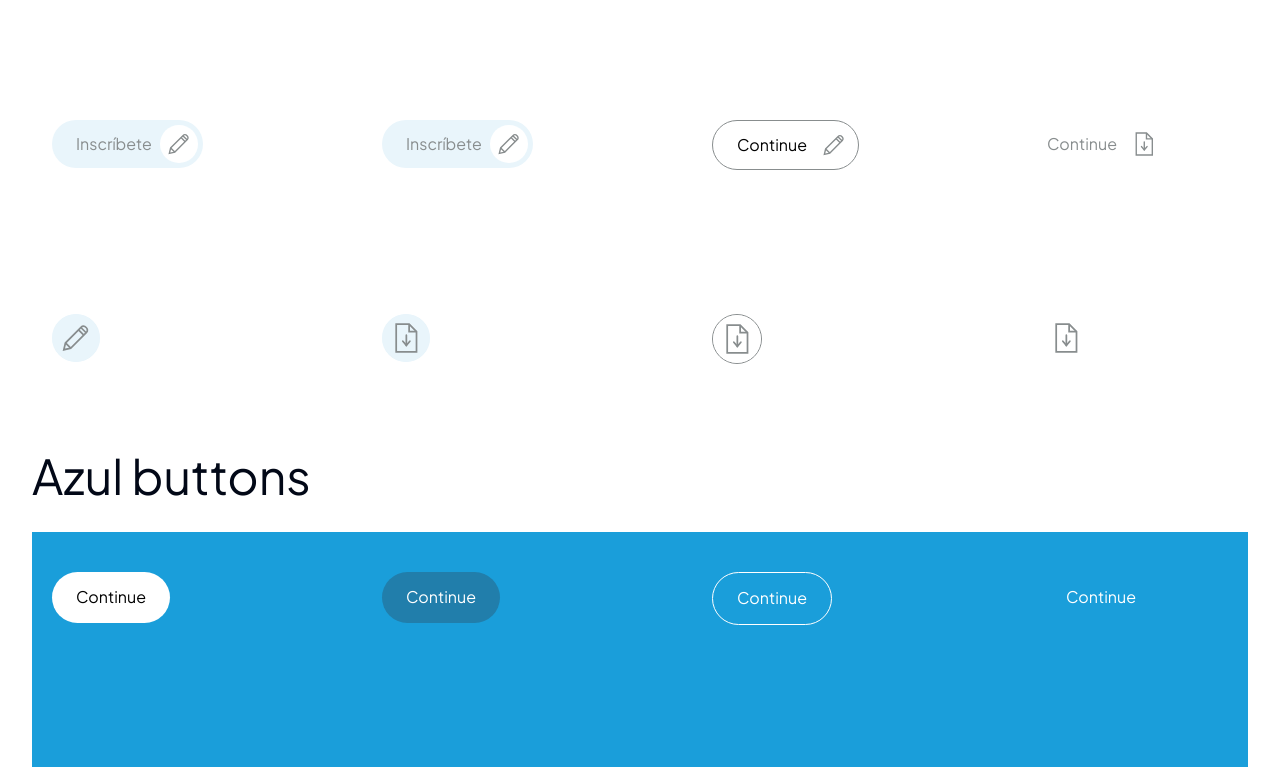
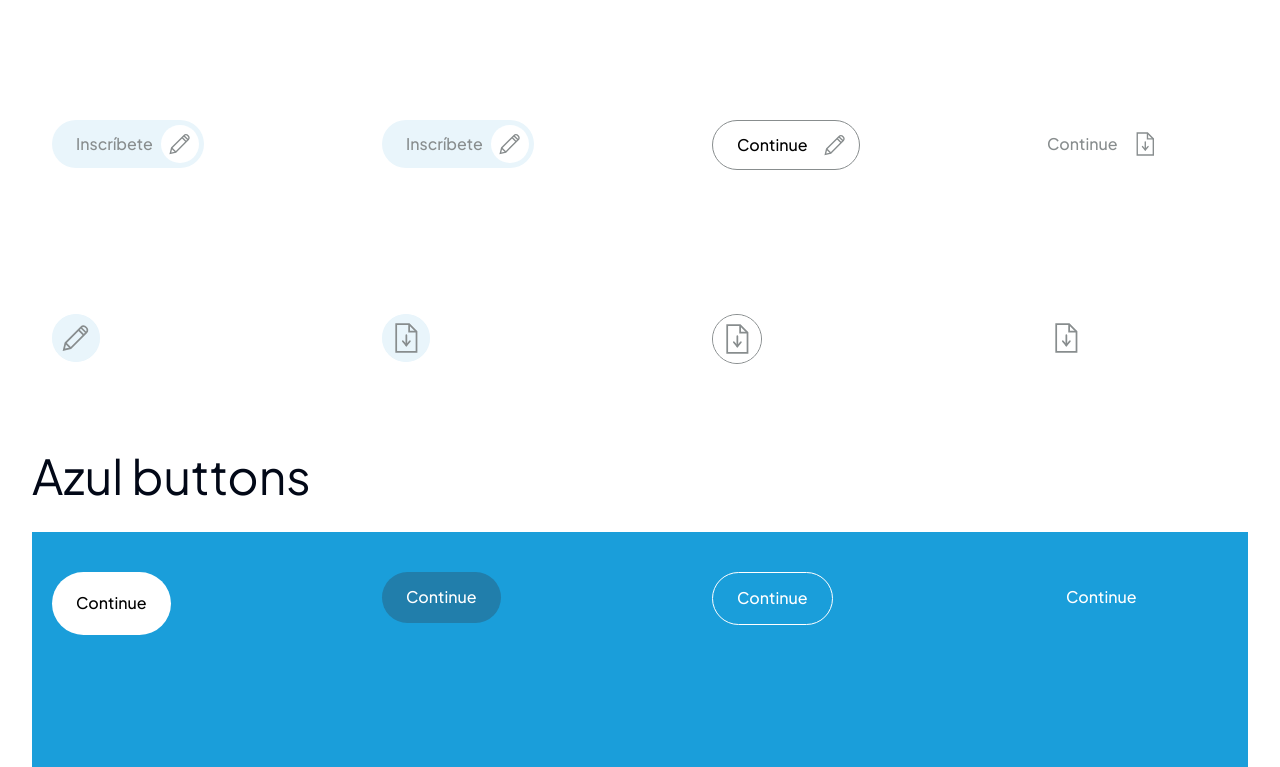
Before and after one commit to lanegrita/autismo_empleo, a Next.js app: page /playground in a window 1280 px wide. Shown: the part 1280-2047 px from the top of the page. Built offline with nearby package versions, Linux system fonts and the light colour scheme.

Commit message:
Add hover animation in azul buttons

```diff
--- a/app/components/ui/button/Button.module.css
+++ b/app/components/ui/button/Button.module.css
@@ -8,6 +8,8 @@
   min-width: fit-content;
   height: fit-content;
   font-size: var(--text-para);
+  text-align: center;
+  font-weight: 500;
   color: var(--color-negro-ae);
   display: flex;
   gap: var(--spacer-4);
@@ -220,7 +222,7 @@
   color: var(--color-negro-ae);
 }
 .primary_azul .icon_wrapper {
-  background-color: var(--color-azul-dark-2);
+  background-color: var(--color-azul-ae);
 }
 .primary_azul.only_icon .icon_wrapper {
   background-color: var(--color-blanco);
@@ -368,7 +370,11 @@
 .primary.left.with_icon::before,
 .primary.right.with_icon::before,
 .secondary.right.with_icon::before,
-.secondary.left.with_icon::before {
+.secondary.left.with_icon::before,
+.primary_azul.left.with_icon::before,
+.primary_azul.right.with_icon::before,
+.secondary_azul.right.with_icon::before,
+.secondary_azul.left.with_icon::before {
   content: "";
   position: absolute;
   top: 5px;
@@ -377,7 +383,7 @@
   width: 38px;
   /* right: 5px; */
   border-radius: 100px;
-  background-color: white;
+  background-color: var(--color-blanco);
   z-index: 1;
   transition: all 400ms ease-in-out;
   /* transform: scaleX(0.3);
@@ -393,7 +399,9 @@
 
 /* Right Direction Button Hover Styles Starts */
 .primary.right.with_icon::before,
-.secondary.right.with_icon::before {
+.secondary.right.with_icon::before,
+.primary_azul.right.with_icon::before,
+.secondary_azul.right.with_icon::before {
   right: 5px;
   left: unset;
 }
@@ -403,19 +411,53 @@
 .right.with_icon:hover:before {
   width: calc(100% - 10px);
 }
-
 /* Right Direction Button Hover Styles Ends */
-
 /* Default Buttons Hover Effect Styles Ends */
 
-/* Disabling hover on the buttons */
+/* ============================================= */
+
+/* Azul Buttons Hover Styles Starts */
+
+.primary_azul,
+.secondary_azul,
+.outline_azul,
+.simple_azul {
+  transition: all 0.3s;
+}
+.simple_azul .icon_image path {
+  transition: all 0.2s;
+}
+.primary_azul:hover,
+.secondary_azul:hover,
+.outline_azul:hover {
+  transform: scale(1.1);
+}
+.primary_azul.with_icon:hover {
+  color: var(--color-blanco);
+}
+.secondary_azul.with_icon:hover {
+  color: var(--color-negro-ae);
+}
+.primary_azul.left.with_icon::before,
+.primary_azul.right.with_icon::before {
+  background-color: var(--color-azul-ae);
+}
+.simple_azul:hover,
+.simple_azul:hover .icon_image path {
+  color: var(--color-negro-ae);
+  fill: var(--color-negro-ae);
+}
+
+/* Azul Buttons Hover Styles Ends */
+
+/* Disabling hover on the Default buttons Starts */
 .disabled.primary:hover,
 .disabled.secondary:hover,
 .disabled.outline:hover {
   transform: scale(1);
 }
 .disabled.simple:hover {
-  color: var(--color-gris-2);
+  color: var(--color-gris-3);
 }
 .primary.left.with_icon:hover,
 .primary.right.with_icon:hover {
@@ -430,6 +472,29 @@
 .disabled.primary.left.with_icon::before,
 .disabled.primary.right.with_icon::before,
 .disabled.secondary.right.with_icon::before,
-.disabled.secondary.left.with_icon::before {
+.disabled.secondary.left.with_icon::before,
+.disabled.primary_azul.left.with_icon::before,
+.disabled.primary_azul.right.with_icon::before,
+.disabled.secondary_azul.right.with_icon::before,
+.disabled.secondary_azul.left.with_icon::before {
   display: none;
 }
+/* Disabling hover on the Default buttons Ends */
+
+/* Disabling Hover on Azul Buttons Starts */
+.disabled.primary_azul:hover,
+.disabled.secondary_azul:hover,
+.disabled.outline_azul:hover {
+  transform: scale(1);
+}
+.left.with_icon.primary_azul:hover,
+.right.with_icon.primary_azul:hover,
+.left.with_icon.secondary_azul:hover,
+.right.with_icon.secondary_azul:hover {
+  transform: scale(1);
+}
+.disabled.primary_azul.with_icon,
+.disabled.secondary_azul.with_icon {
+  color: var(--color-azul-ae);
+}
+/* Disabling Hover on Azul Buttons Ends */
--- a/app/playground/page.tsx
+++ b/app/playground/page.tsx
@@ -165,12 +165,13 @@ const Playground = () => {
       <h1 className="text-5xl my-6">Azul buttons</h1>
 
       <div className="px-5 py-10 grid grid-cols-4 gap-36 mt-8 bg-[#1a9eda] ">
-        <Button title="Continue" variant="primary-azul" />
+        <Button title="Continue" variant="primary-azul" size="xl" />
         <Button title="Continue" variant="secondary-azul" />
         <Button title="Continue" variant="outline-azul" />
         <Button title="Continue" variant="simple-azul" />
         {/* Left Direction Buttons */}
         <Button
+          size="xl"
           title="Inscríbete"
           variant="primary-azul"
           icon={pencilIcon}
@@ -227,7 +228,7 @@ const Playground = () => {
         <Button
           iconSize={20}
           variant="simple-azul"
-          icon={newsIcon}
+          icon={pencilIcon}
           direction="right"
         />
       </div>
```
